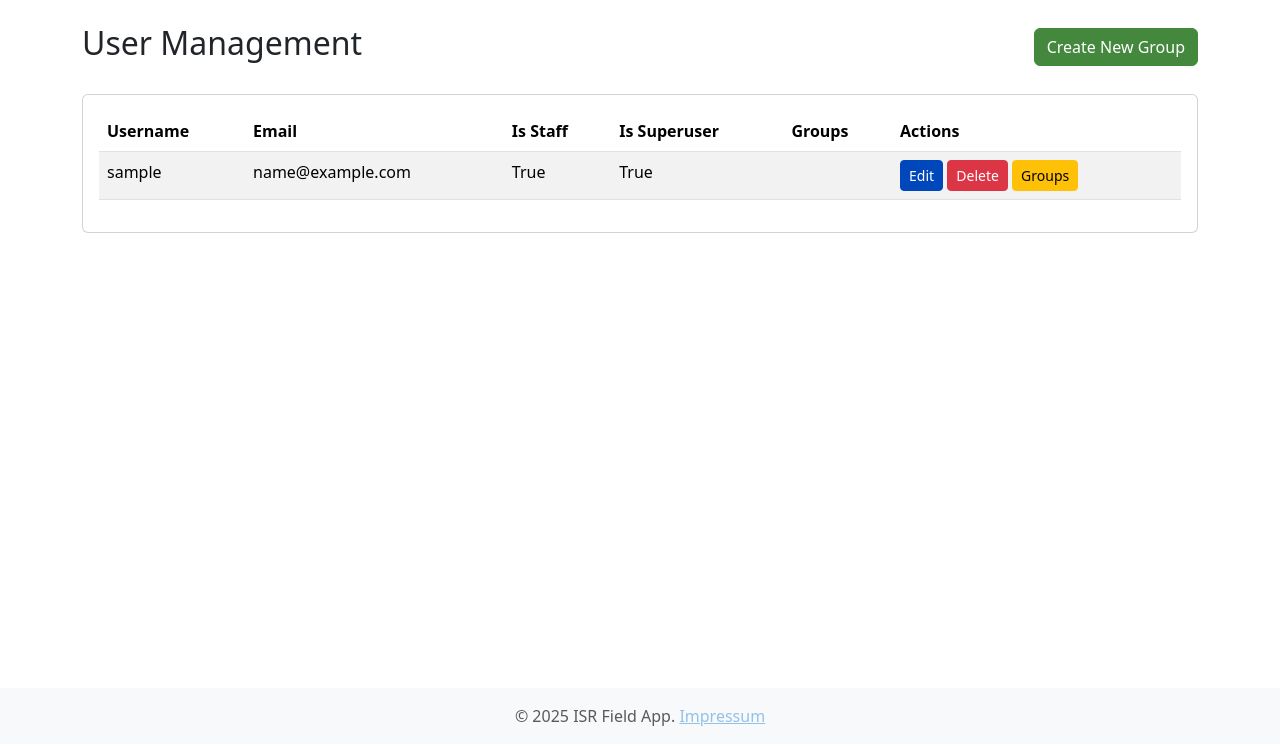
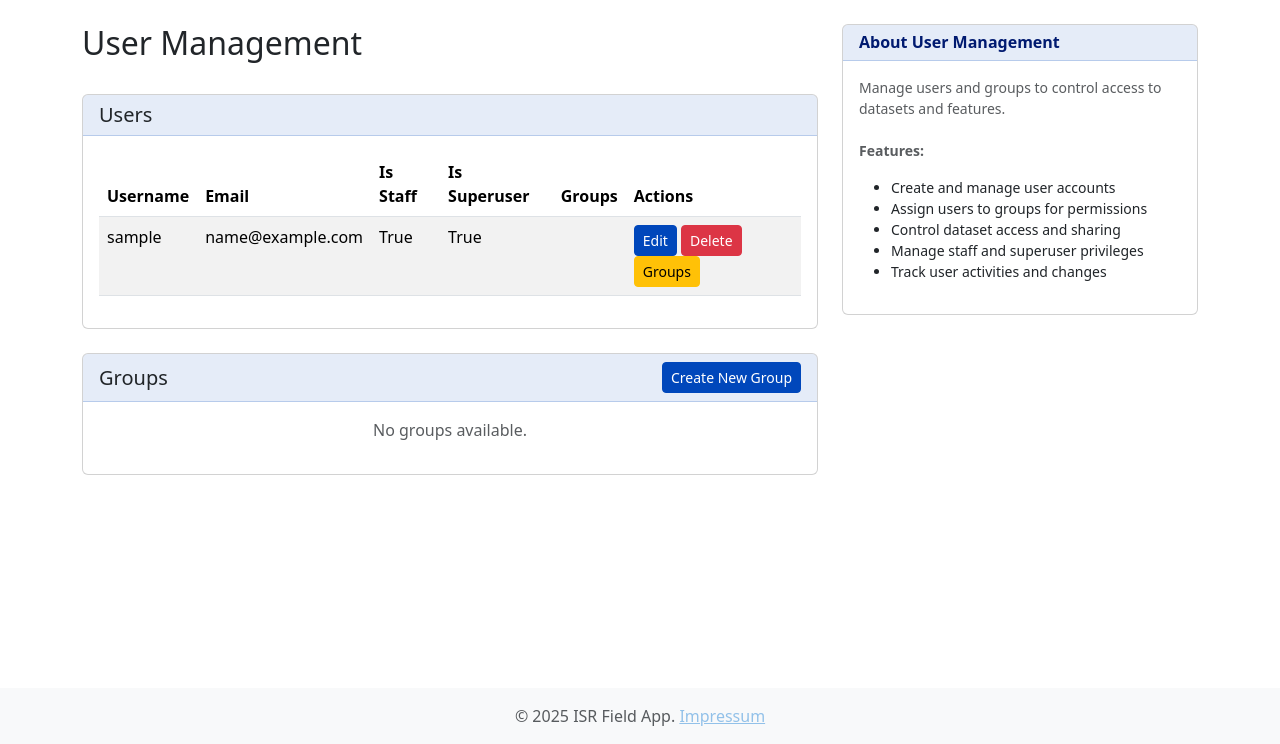
Before and after one commit to silvioheinze/isr-field, a Django app: page /users/ in a window 1280 px wide. Shown: the part 56-800 px from the top of the page. Run offline with Django 5.2, Linux system fonts and the light colour scheme; the visitor is signed in with stand-in values (Sample User, id 1); data comes from the database, SQL or seed files in the repository.

Commit message:
Enhance user management interface and update TODO list
- Added groups management section to the user management template, allowing for better organization of user roles.
- Updated the layout of the user management page for improved usability and clarity.
- Changed button styles from 'success' to 'primary' for consistency across the application.
- Marked the addition of the 'about datasets info box' and normalization of buttons as completed in the TODO list.

```diff
--- a/app/frontend/templates/frontend/typology_list.html
+++ b/app/frontend/templates/frontend/typology_list.html
@@ -8,7 +8,7 @@
         <div class="col-md-8">
             <div class="d-flex justify-content-between align-items-center mb-4">
                 <h2>Typologies</h2>
-                <a href="{% url 'typology_create' %}" class="btn btn-success">
+                <a href="{% url 'typology_create' %}" class="btn btn-primary">
                     <i class="bi bi-plus-circle"></i> Create New Typology
                 </a>
             </div>
@@ -58,7 +58,7 @@
                 <div class="card">
                     <div class="card-body text-center">
                         <p class="text-muted">No typologies available.</p>
-                        <a href="{% url 'typology_create' %}" class="btn btn-success">Create Your First Typology</a>
+                        <a href="{% url 'typology_create' %}" class="btn btn-primary">Create Your First Typology</a>
                     </div>
                 </div>
             {% endif %}
--- a/app/frontend/templates/frontend/user_management.html
+++ b/app/frontend/templates/frontend/user_management.html
@@ -4,12 +4,17 @@
 
 {% block content %}
 <div class="container mt-4">
+    <div class="row">
+        <div class="col-md-8">
             <div class="d-flex justify-content-between align-items-center mb-4">
                 <h2>User Management</h2>
-        <a href="{% url 'create_group' %}" class="btn btn-success">Create New Group</a>
             </div>
 
-    <div class="card">
+            <!-- Users Section -->
+            <div class="card mb-4">
+                <div class="card-header">
+                    <h5 class="mb-0">Users</h5>
+                </div>
                 <div class="card-body">
                     <div class="table-responsive">
                         <table class="table table-striped">
@@ -43,5 +48,68 @@
                     </div>
                 </div>
             </div>
+
+            <!-- Groups Section -->
+            <div class="card">
+                <div class="card-header d-flex justify-content-between align-items-center">
+                    <h5 class="mb-0">Groups</h5>
+                    <a href="{% url 'create_group' %}" class="btn btn-primary btn-sm">Create New Group</a>
+                </div>
+                <div class="card-body">
+                    {% if groups %}
+                        <div class="table-responsive">
+                            <table class="table table-striped">
+                                <thead>
+                                    <tr>
+                                        <th>Group Name</th>
+                                        <th>Members</th>
+                                        <th>Actions</th>
+                                    </tr>
+                                </thead>
+                                <tbody>
+                                    {% for group in groups %}
+                                    <tr>
+                                        <td>{{ group.name }}</td>
+                                        <td>{{ group.user_set.count }} user{{ group.user_set.count|pluralize }}</td>
+                                        <td>
+                                            {% if group.user_set.first %}
+                                                <a href="{% url 'modify_user_groups' group.user_set.first.id %}" class="btn btn-sm btn-outline-primary">Manage</a>
+                                            {% else %}
+                                                <span class="text-muted">No users</span>
+                                            {% endif %}
+                                        </td>
+                                    </tr>
+                                    {% endfor %}
+                                </tbody>
+                            </table>
+                        </div>
+                    {% else %}
+                        <p class="text-muted text-center">No groups available.</p>
+                    {% endif %}
+                </div>
+            </div>
+        </div>
+
+        <div class="col-md-4">
+            <div class="card">
+                <div class="card-header">
+                    <h6 class="mb-0">About User Management</h6>
+                </div>
+                <div class="card-body">
+                    <p class="small text-muted">
+                        Manage users and groups to control access to datasets and features.<br><br>
+                        <strong>Features:</strong>
+                        <ul class="small">
+                            <li>Create and manage user accounts</li>
+                            <li>Assign users to groups for permissions</li>
+                            <li>Control dataset access and sharing</li>
+                            <li>Manage staff and superuser privileges</li>
+                            <li>Track user activities and changes</li>
+                        </ul>
+                    </p>
+                </div>
+            </div>
+        </div>
+    </div>
 </div>
 {% endblock %}
--- a/app/frontend/views.py
+++ b/app/frontend/views.py
@@ -143,7 +143,8 @@ def user_management_view(request):
     if not is_manager(request.user):
         return HttpResponseForbidden('You do not have permission to view this page.')
     users = User.objects.all()
-    return render(request, 'frontend/user_management.html', {'users': users})
+    groups = Group.objects.all()
+    return render(request, 'frontend/user_management.html', {'users': users, 'groups': groups})
 
 @login_required
 def edit_user_view(request, user_id):
```
Also changed, not shown: TODO.md (+3 -2 lines). Lines whose indentation alone changed are shown as unchanged.
